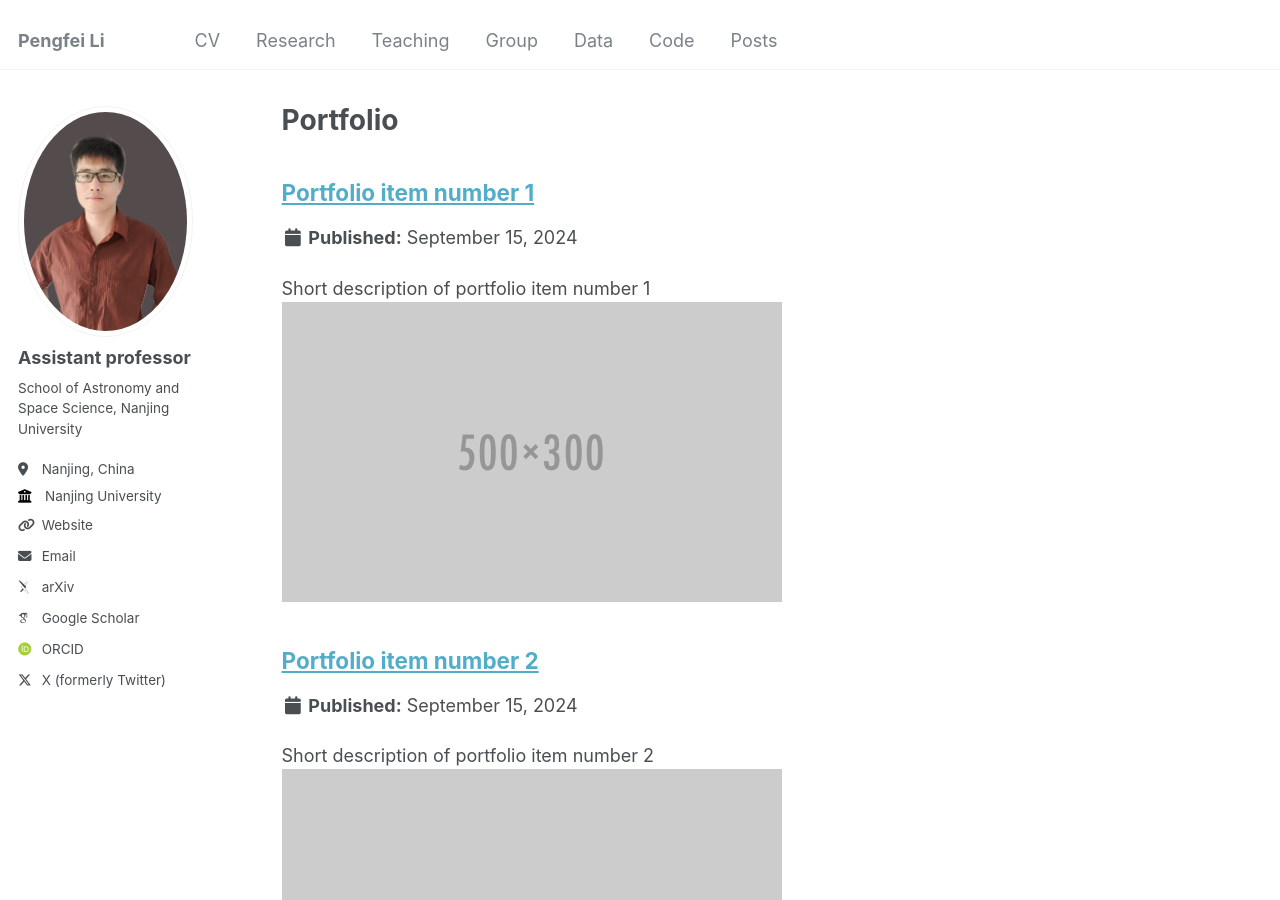
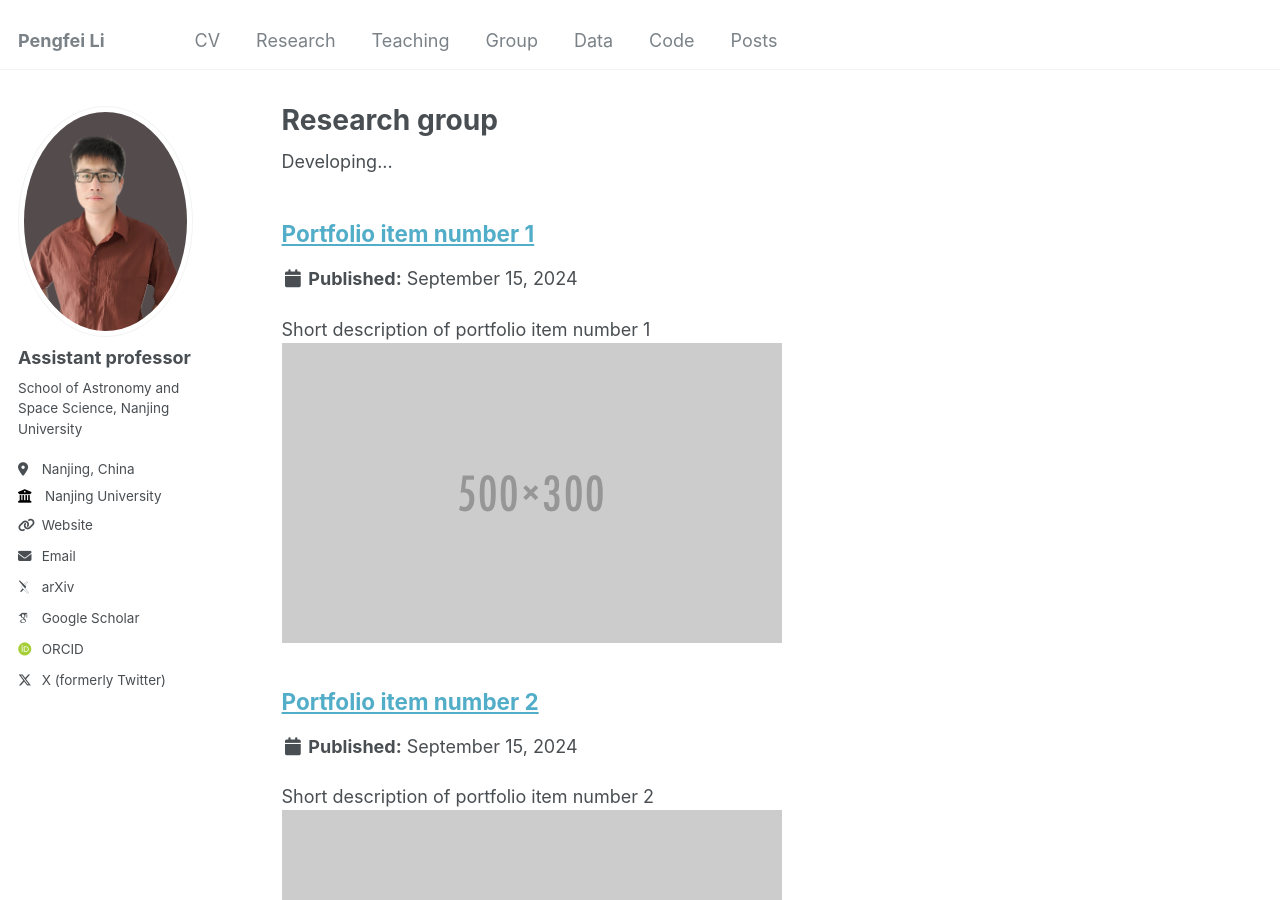
Before and after one commit to PengfeiLi0606/pengfeili0606.github.io, a Jekyll site: the page built from _pages/group.html, in a window 1280 px wide and 900 px high. Built offline with Jekyll 4.4.1, drawn with Linux system fonts in a browser that asks for light colours; some web fonts are replaced.

Commit message:
Update and rename portfolio.html to group.html

```diff
--- a/_pages/portfolio.html
+++ b/_pages/group.html
@@ -1,10 +1,10 @@
 ---
 layout: archive
-title: "Portfolio"
-permalink: /portfolio/
+title: "Research group"
+permalink: /group/
 author_profile: true
 ---
-
+Developing...
 {% include base_path %}
 
 
```
